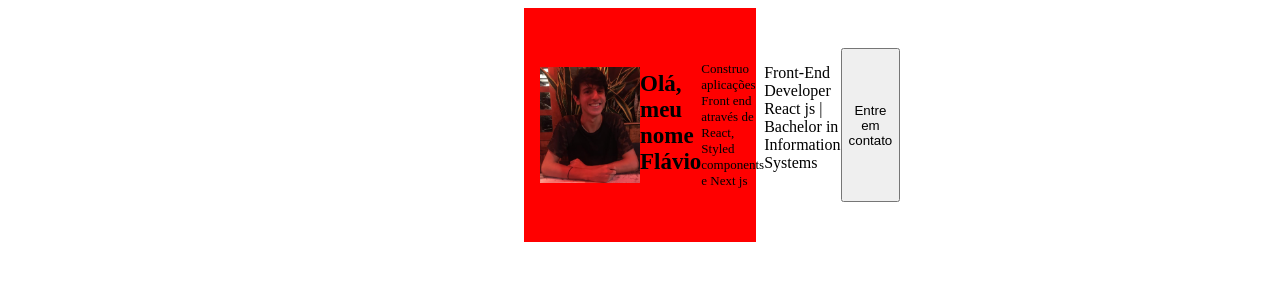
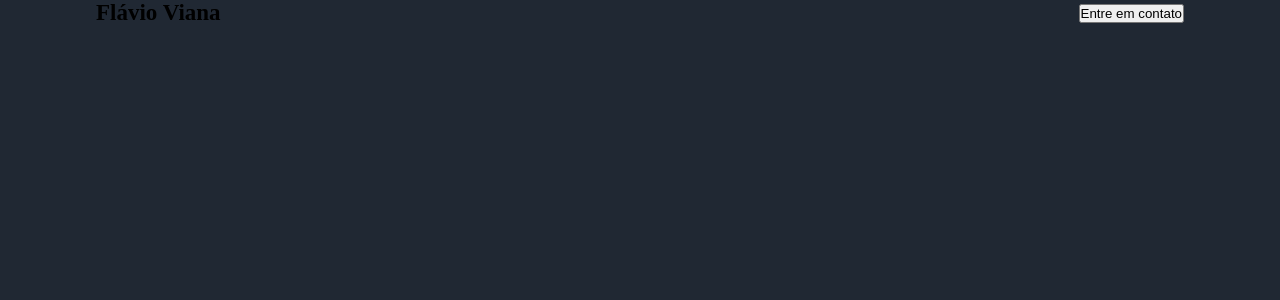
Before and after one commit to FLaVio-G/portifolio, a React (Create React App) app: page / in a window 1280 px wide. Shown: the top 300 px of the page. Built offline with nearby package versions, Linux system fonts and the light colour scheme.

Commit message:
Alterações simples

```diff
--- a/public/index.html
+++ b/public/index.html
@@ -15,29 +15,12 @@
       user's mobile device or desktop. See https://developers.google.com/web/fundamentals/web-app-manifest/
     -->
     <link rel="manifest" href="%PUBLIC_URL%/manifest.json" />
-    <!--
-      Notice the use of %PUBLIC_URL% in the tags above.
-      It will be replaced with the URL of the `public` folder during the build.
-      Only files inside the `public` folder can be referenced from the HTML.
 
-      Unlike "/favicon.ico" or "favicon.ico", "%PUBLIC_URL%/favicon.ico" will
-      work correctly both with client-side routing and a non-root public URL.
-      Learn how to configure a non-root public URL by running `npm run build`.
-    -->
-    <title>React App</title>
+    <title> Meu Portifólio</title>
   </head>
   <body>
     <noscript>You need to enable JavaScript to run this app.</noscript>
     <div id="root"></div>
-    <!--
-      This HTML file is a template.
-      If you open it directly in the browser, you will see an empty page.
 
-      You can add webfonts, meta tags, or analytics to this file.
-      The build step will place the bundled scripts into the <body> tag.
-
-      To begin the development, run `npm start` or `yarn start`.
-      To create a production bundle, use `npm run build` or `yarn build`.
-    -->
   </body>
 </html>
--- a/src/App.tsx
+++ b/src/App.tsx
@@ -2,15 +2,16 @@
 import Educations from "./components/Educations";
 import Experiences from "./components/Experiences";
 import Informations from "./components/Informations";
-import Profile from "./components/Header";
+import Header from "./components/Header";
 import Technologies from "./components/Technologies";
-import { Container } from "./styles/global";
+import { GlobalStyle } from "./styles/global";
 
 function App() {
   return (
-
-      <Profile />
-
+    <>
+      <Header />
+      <GlobalStyle />
+    </>
   );
 }
 
--- a/src/components/Header/index.tsx
+++ b/src/components/Header/index.tsx
@@ -1,17 +1,15 @@
-import { Container } from "./styles";
+import { Container, Content } from "./styles";
 import flavio from "../../assets/flavio.jpg";
 
 function Header() {
   return (
 
     <Container>
+     <Content>
 
-        <img src={flavio} />
-        <p className="MyName">Olá, meu nome Flávio</p>
-        <p className="Description">Construo aplicações Front end através de React, Styled components e Next js</p>
-        <p className="Formation">Front-End Developer React js | Bachelor in Information Systems</p>
+        <p className="MyName"> Flávio Viana </p>
         <button>Entre em contato</button>
-
+        </Content>
     </Container>
 
 
--- a/src/components/Header/styles.ts
+++ b/src/components/Header/styles.ts
@@ -1,20 +1,6 @@
 import styled from 'styled-components';
 
 export const Container= styled.div`
-  display: flex;
-  align-items: left;
-  max-width: 400px;
-  max-height: 300px;
-  margin:0 ;
-  padding: 2.5rem 1rem;
-  background-color: #837E9F;
-
-  display: flex;
-  max-width: 200px;
-  margin:0 auto;
-  padding: 2.5rem 1rem;
-  background-color: red;
-
   img {
       align-self: center;
       max-width: 100px;
@@ -30,3 +16,13 @@ export const Container= styled.div`
     }
 
   `
+
+export const Content= styled.div`
+max-width: 1120px;
+margin: 0 auto;
+
+padding: 0 1rem  10rem;
+display: flex;
+align-items: center;
+justify-content: space-between;
+`
--- a/src/styles/global.ts
+++ b/src/styles/global.ts
@@ -1,5 +1,41 @@
-import styled from 'styled-components';
+import { createGlobalStyle } from 'styled-components';
 
-export const Container = styled.div`
- display: flex;
-  `
+export const GlobalStyle = createGlobalStyle`
+
+:root {
+    --background: #202833;
+
+
+}
+* {
+    margin: 0;
+    padding: 0;
+    box-sizing: border-box;
+}
+
+html {
+    @media (max-width: 1080px) {
+        font-size: 93.75%; //15
+
+    }
+    @media (max-width: 720px) {
+        font-size: 87.5%; // 14
+    }
+}
+
+body {
+    background: var(--background);
+    -webkit-font-smoothing: antialiased;
+}
+
+button {
+    cursor: pointer;
+}
+
+[disabled] {
+    opacity:0.6;
+    cursor: not-allowed;
+}
+
+
+`
```
